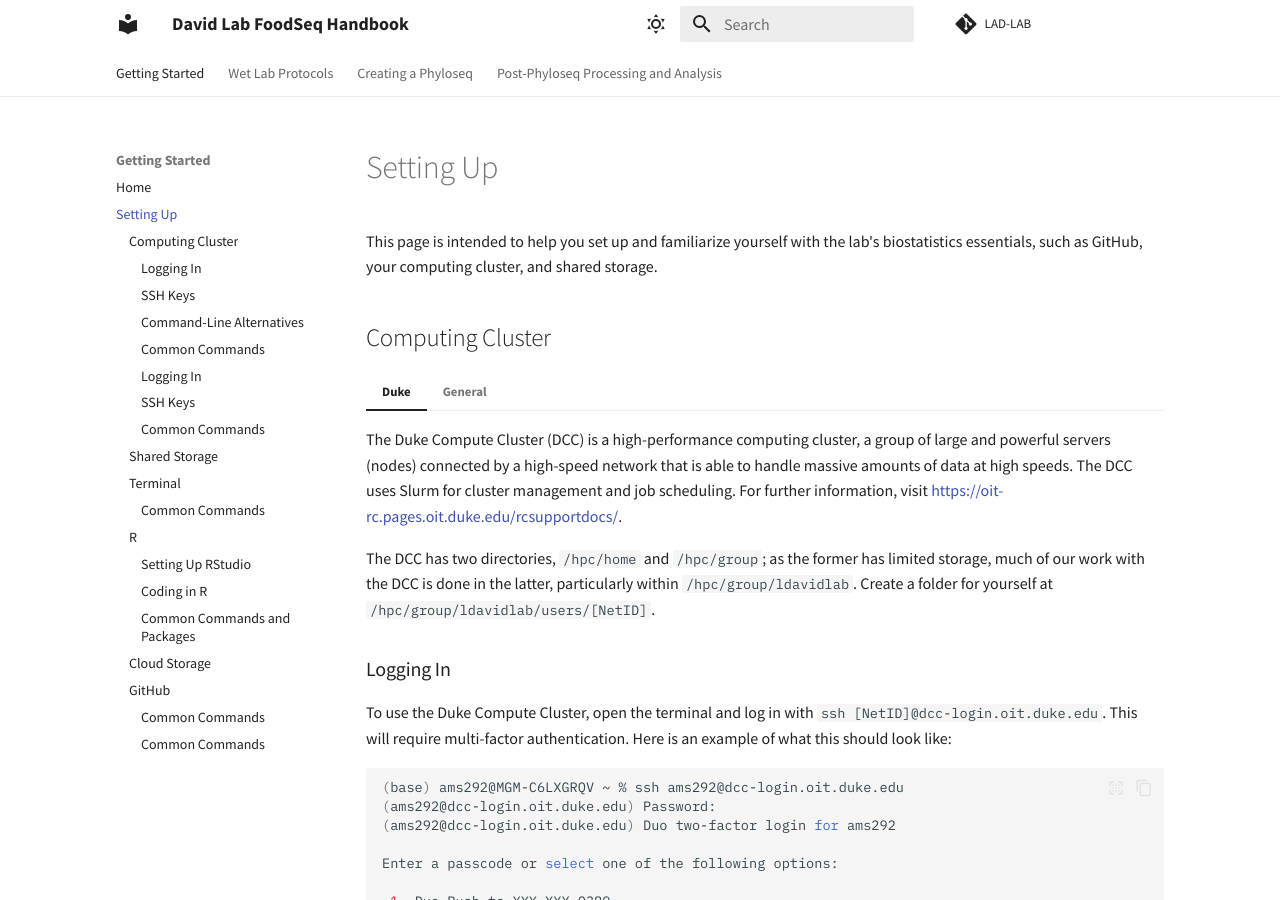
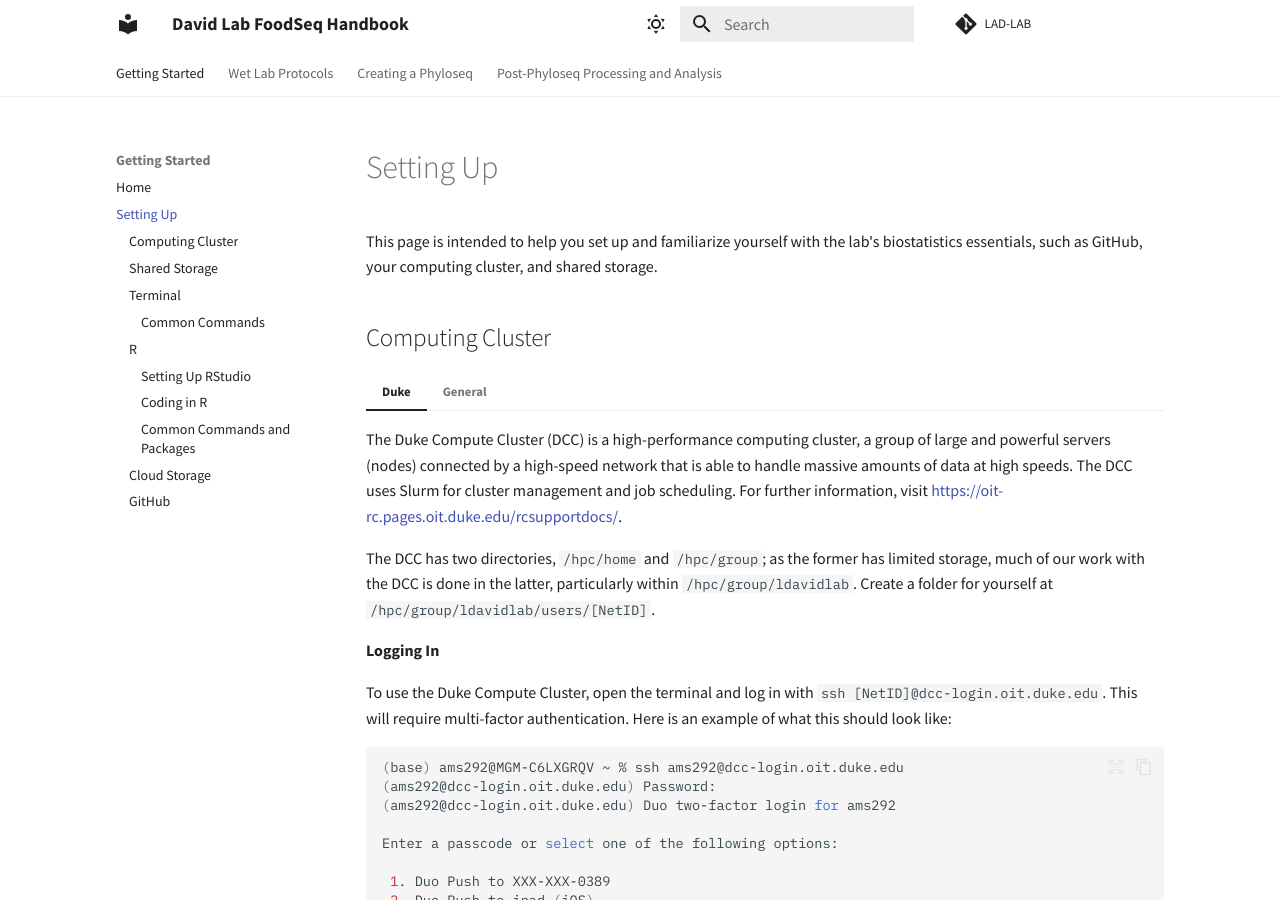
Before and after one commit to LAD-LAB/lad-lab.github.io, an MkDocs documentation site: the page built from docs/settingup.md, in a window 1280 px wide and 900 px high. Built offline with MkDocs 1.6.1 and Material for MkDocs 9.7.7, drawn with Linux system fonts in a browser that asks for light colours.

Commit message:
Fix duplicate TOC entries from headings inside content tabs
Replace ### headings inside Duke/General and trnL/12Sv5 tabs with
bold text so they don't appear as duplicates in the side navbar.
Affects settingup.md, pipeline.md, and pcr.md.

Co-Authored-By: Claude Opus 4.6 (1M context) <noreply@anthropic.com>

````diff
--- a/docs/settingup.md
+++ b/docs/settingup.md
@@ -10,7 +10,7 @@ This page is intended to help you set up and familiarize yourself with the lab's
 
     The DCC has two directories, `/hpc/home` and `/hpc/group`; as the former has limited storage, much of our work with the DCC is done in the latter, particularly within `/hpc/group/ldavidlab`. Create a folder for yourself at `/hpc/group/ldavidlab/users/[NetID]`.
 
-    ### Logging In
+    **Logging In**
 
     To use the Duke Compute Cluster, open the terminal and log in with `ssh [NetID]@dcc-login.oit.duke.edu`. This will require multi-factor authentication. Here is an example of what this should look like:
 
@@ -40,7 +40,7 @@ This page is intended to help you set up and familiarize yourself with the lab's
     ams292@dcc-login-04  ~ $
     ```
 
-    ### SSH Keys
+    **SSH Keys**
 
     You can set up ssh keys as a secure workaround to using your password with multi-factor authentication. To generate a key pair, first run:
 
@@ -76,7 +76,7 @@ This page is intended to help you set up and familiarize yourself with the lab's
 
      For Windows users, follow [these instructions](https://learn.microsoft.com/en-us/windows-server/administration/openssh/openssh_keymanagement).
 
-    ### Command-Line Alternatives
+    **Command-Line Alternatives**
 
     You can also access the DCC from [DCC OnDemand](https://dcc-ondemand-01.oit.duke.edu/) (accessible via NetID login) or Cyberduck (instructions for use are below). You may find these alternatives helpful for their intuitive interfaces, but I would recommend developing a familiarity with using the DCC through the command line nevertheless.
 
@@ -84,7 +84,7 @@ This page is intended to help you set up and familiarize yourself with the lab's
 
         Add instructions for setting up and using Cyberduck.
 
-    ### Common Commands
+    **Common Commands**
 
     Some Slurm commands commonly used in lab scripts include or that otherwise may prove useful include:
 
@@ -100,7 +100,7 @@ This page is intended to help you set up and familiarize yourself with the lab's
 
     Create a folder for yourself in your lab's shared directory on the cluster, e.g. `[/hpc/path/to/lab/directory]/users/[username]`.
 
-    ### Logging In
+    **Logging In**
 
     To use your cluster, open the terminal and log in with `ssh [username]@[hpc-hostname]`. Depending on your institution, this may require multi-factor authentication. Here is an example of what this should look like:
 
@@ -111,7 +111,7 @@ This page is intended to help you set up and familiarize yourself with the lab's
     user@hpc-login ~ $
     ```
 
-    ### SSH Keys
+    **SSH Keys**
 
     You can set up SSH keys as a secure workaround to re-entering your password each time. To generate a key pair, first run:
 
@@ -147,7 +147,7 @@ This page is intended to help you set up and familiarize yourself with the lab's
 
      For Windows users, follow [these instructions](https://learn.microsoft.com/en-us/windows-server/administration/openssh/openssh_keymanagement).
 
-    ### Common Commands
+    **Common Commands**
 
     Some Slurm commands commonly used in lab scripts or that otherwise may prove useful include:
 
@@ -366,7 +366,7 @@ Miscellaneous:
 
         Add GitHub instructions.
 
-    ### Common Commands
+    **Common Commands**
 
     !!! to-do
 
@@ -380,7 +380,7 @@ Miscellaneous:
 
         Add GitHub instructions.
 
-    ### Common Commands
+    **Common Commands**
 
     !!! to-do
 
````
Also changed, not shown: docs/pcr.md (+6 -6 lines), docs/pipeline.md (+8 -8 lines).
